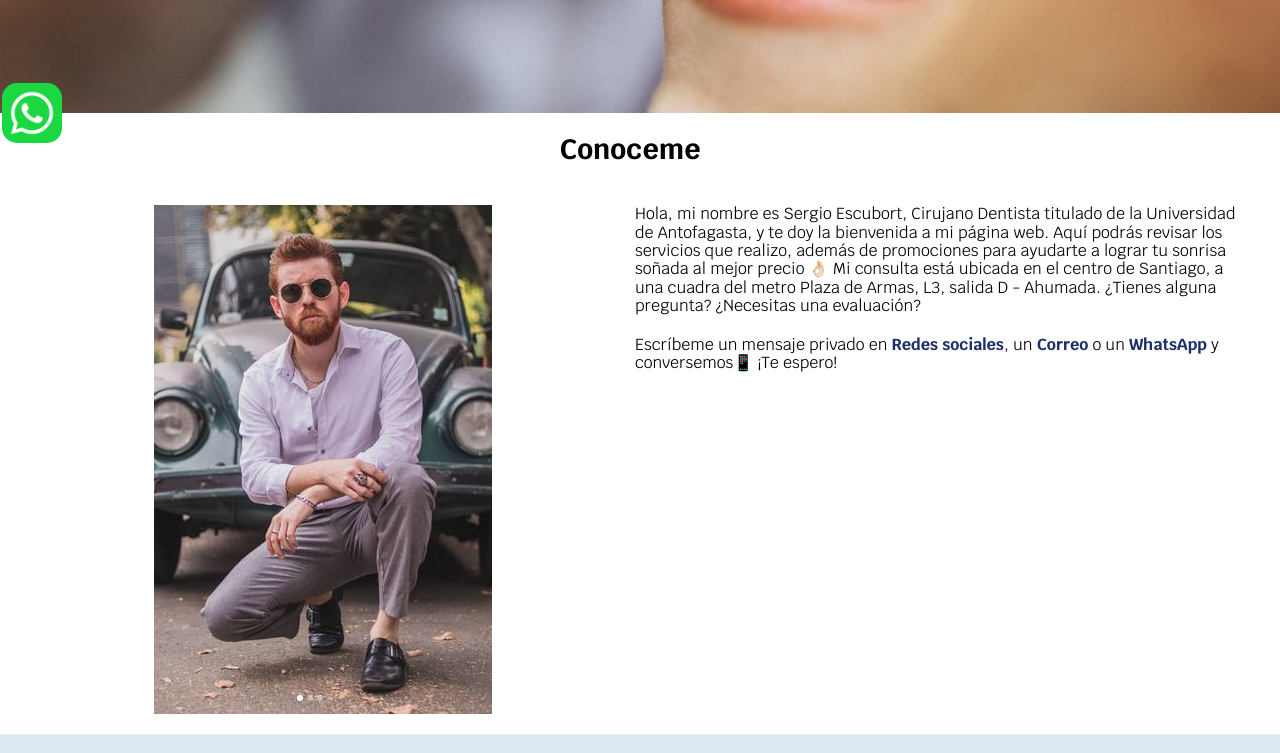
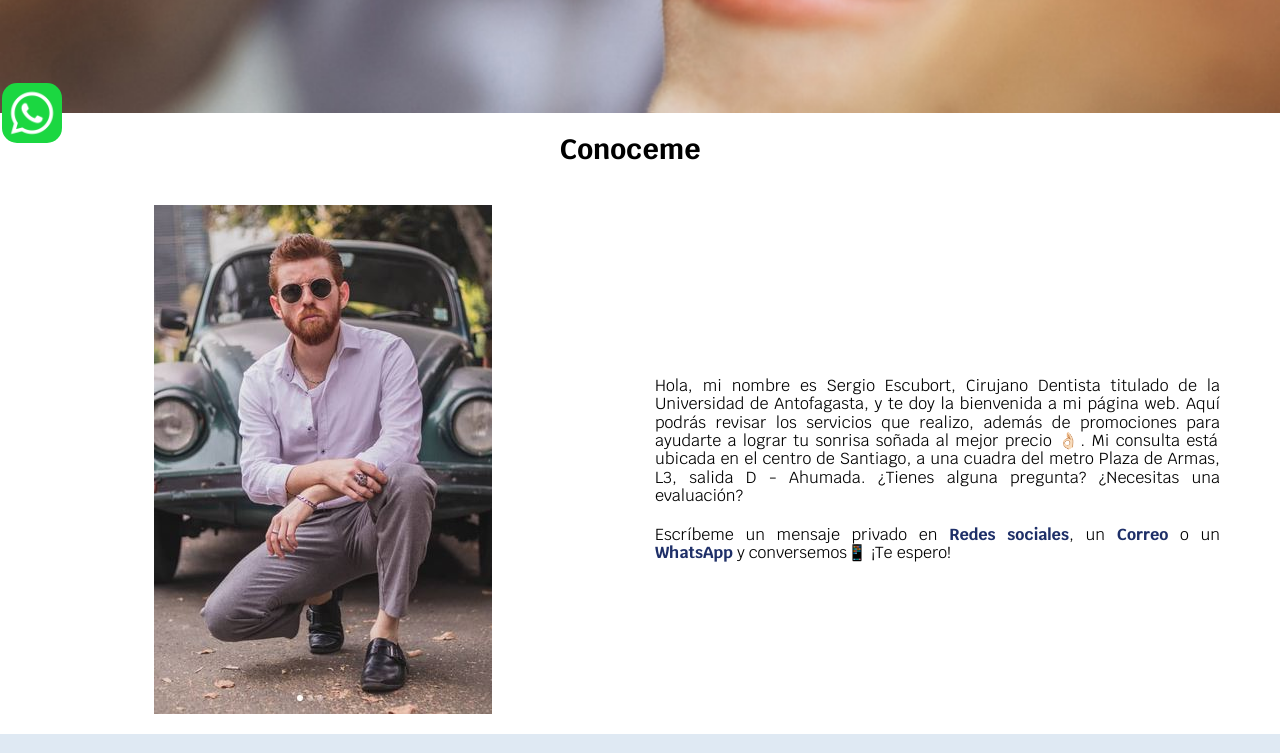
Before and after one commit to ChSantis/sergioescubort-page, a PHP site: page / in a window 1280 px wide. Shown: the part 655-1408 px from the top of the page. Run offline with PHP 8.4, Linux system fonts and the light colour scheme; some libraries are stand-ins or nearby versions.

Commit message:
justificado y centrado de texto biografia

```diff
--- a/css/style.css
+++ b/css/style.css
@@ -414,16 +414,18 @@ h3{
 }
 
 .biografia{
-    /* margin: 2rem; */
+    padding: 2rem;
     display: flex;
     flex-direction: column;
-    align-items: center;
+    justify-content: center;
+    margin: auto;
 }
 
 .biografia p{
     padding-top: 2rem;
     padding-bottom: 0;
     font-size: 1.6rem;
+    text-align: justify;
 }
 
 .biografia a{
--- a/index.html
+++ b/index.html
@@ -101,7 +101,7 @@
 
                 <div class="biografia">
                     <p>
-                        Hola, mi nombre es Sergio Escubort, Cirujano Dentista titulado de la Universidad de Antofagasta, y te doy la bienvenida a mi página web. Aquí podrás revisar los servicios que realizo, además de promociones para ayudarte a lograr tu sonrisa soñada al mejor precio 👌🏻
+                        Hola, mi nombre es Sergio Escubort, Cirujano Dentista titulado de la Universidad de Antofagasta, y te doy la bienvenida a mi página web. Aquí podrás revisar los servicios que realizo, además de promociones para ayudarte a lograr tu sonrisa soñada al mejor precio 👌🏻.
                         Mi consulta está ubicada en el centro de Santiago, a una cuadra del metro Plaza de Armas, L3, salida D - Ahumada.
                         ¿Tienes alguna pregunta? ¿Necesitas una evaluación?
                     </p>
```
